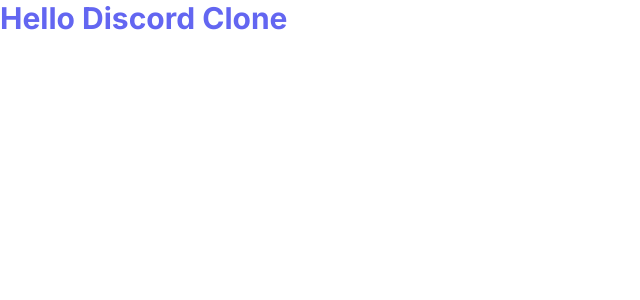
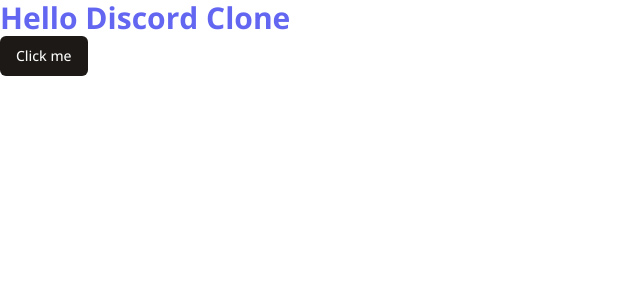
Before and after one commit to Rajdeep-Gill/discord-clone, a Next.js app: page / in a window 1280 px wide. Shown: the top 300 px of the page, without its empty margins (0-640 px from the left). Built offline with nearby package versions, Linux system fonts and the light colour scheme.

Commit message:
Setup Folder Layout

```diff
--- /dev/null
+++ b/app/(auth)/(routes)/login/page.tsx
@@ -0,0 +1,9 @@
+const LoginPage = () => {
+    return (
+        <div>
+            Login Page!
+        </div>
+    );
+}
+
+export default LoginPage;
--- /dev/null
+++ b/app/(auth)/(routes)/register/page.tsx
@@ -0,0 +1,9 @@
+const RegisterPage = () => {
+    return (
+        <div>
+            Register Page!
+        </div>
+     );
+}
+
+export default RegisterPage;
--- /dev/null
+++ b/app/(auth)/layout.tsx
@@ -0,0 +1,9 @@
+const AuthLayout = ({ children }: {children: React.ReactNode}) => {
+    return (
+        <div className = "bg-red-500 h-full">
+            {children}
+        </div>
+     );
+}
+
+export default AuthLayout;
--- /dev/null
+++ b/app/(main)/(routes)/page.tsx
@@ -0,0 +1,16 @@
+import { Button } from "@/components/ui/button";
+import { cn } from "@/lib/utils";
+
+const state = true;
+export default function Home() {
+  return (
+    <div>
+      <p className = "text-3xl font-bold text-indigo-500">
+        Hello Discord Clone
+      </p>
+      <Button>
+        Click me
+      </Button>
+    </div>
+  )
+}
--- a/app/layout.tsx
+++ b/app/layout.tsx
@@ -1,11 +1,11 @@
+import './globals.css'
 import type { Metadata } from 'next'
-import { Inter } from 'next/font/google'
-import './globals.css'
+import { Open_Sans } from 'next/font/google'
 
-const inter = Inter({ subsets: ['latin'] })
+const font = Open_Sans({ subsets: ['latin'] })
 
 export const metadata: Metadata = {
-  title: 'Create Next App',
+  title: 'Discord',
   description: 'Generated by create next app',
 }
 
@@ -16,7 +16,7 @@
 }) {
   return (
     <html lang="en">
-      <body className={inter.className}>{children}</body>
+      <body className={font.className}>{children}</body>
     </html>
   )
 }
--- a/app/page.tsx
+++ /dev/null
@@ -1,7 +0,0 @@
-import Image from 'next/image'
-
-export default function Home() {
-  return (
-    <p className = "text-3xl font-bold text-indigo-500">Hello Discord Clone</p>
-  )
-}
--- /dev/null
+++ b/app/test/page.tsx
@@ -0,0 +1,7 @@
+const TestPage = () => {
+    return (
+        <div>Test Page!</div>
+     );
+}
+
+export default TestPage;
--- /dev/null
+++ b/components/ui/button.tsx
@@ -0,0 +1,56 @@
+import * as React from "react"
+import { Slot } from "@radix-ui/react-slot"
+import { cva, type VariantProps } from "class-variance-authority"
+
+import { cn } from "@/lib/utils"
+
+const buttonVariants = cva(
+  "inline-flex items-center justify-center whitespace-nowrap rounded-md text-sm font-medium ring-offset-background transition-colors focus-visible:outline-none focus-visible:ring-2 focus-visible:ring-ring focus-visible:ring-offset-2 disabled:pointer-events-none disabled:opacity-50",
+  {
+    variants: {
+      variant: {
+        default: "bg-primary text-primary-foreground hover:bg-primary/90",
+        destructive:
+          "bg-destructive text-destructive-foreground hover:bg-destructive/90",
+        outline:
+          "border border-input bg-background hover:bg-accent hover:text-accent-foreground",
+        secondary:
+          "bg-secondary text-secondary-foreground hover:bg-secondary/80",
+        ghost: "hover:bg-accent hover:text-accent-foreground",
+        link: "text-primary underline-offset-4 hover:underline",
+      },
+      size: {
+        default: "h-10 px-4 py-2",
+        sm: "h-9 rounded-md px-3",
+        lg: "h-11 rounded-md px-8",
+        icon: "h-10 w-10",
+      },
+    },
+    defaultVariants: {
+      variant: "default",
+      size: "default",
+    },
+  }
+)
+
+export interface ButtonProps
+  extends React.ButtonHTMLAttributes<HTMLButtonElement>,
+    VariantProps<typeof buttonVariants> {
+  asChild?: boolean
+}
+
+const Button = React.forwardRef<HTMLButtonElement, ButtonProps>(
+  ({ className, variant, size, asChild = false, ...props }, ref) => {
+    const Comp = asChild ? Slot : "button"
+    return (
+      <Comp
+        className={cn(buttonVariants({ variant, size, className }))}
+        ref={ref}
+        {...props}
+      />
+    )
+  }
+)
+Button.displayName = "Button"
+
+export { Button, buttonVariants }
--- a/package.json
+++ b/package.json
@@ -9,6 +9,7 @@
     "lint": "next lint"
   },
   "dependencies": {
+    "@radix-ui/react-slot": "^1.0.2",
     "class-variance-authority": "^0.7.0",
     "clsx": "^2.0.0",
     "lucide-react": "^0.303.0",
```
Also changed, not shown: 1 other file (tests, documents, lock files or other folders).
